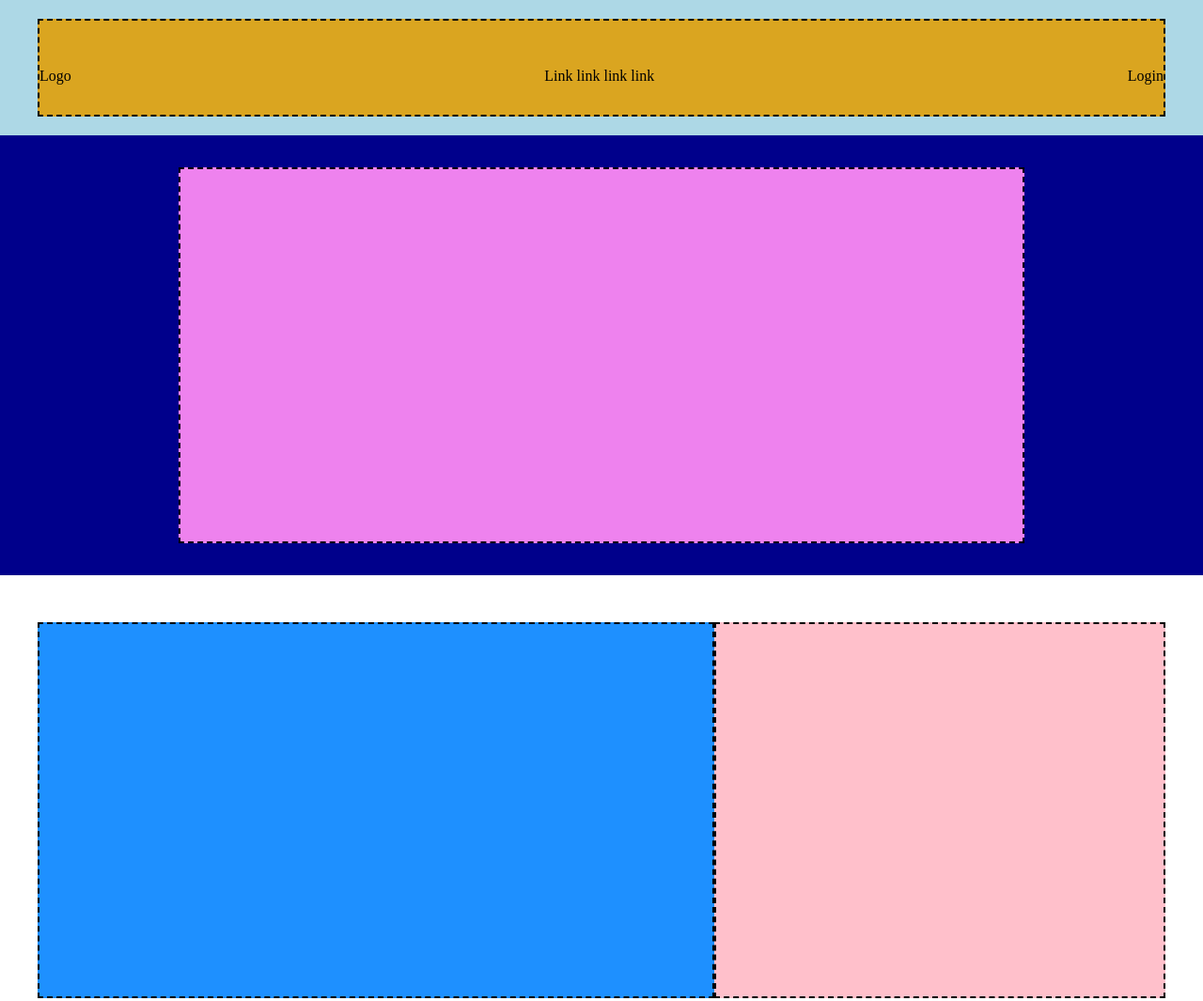
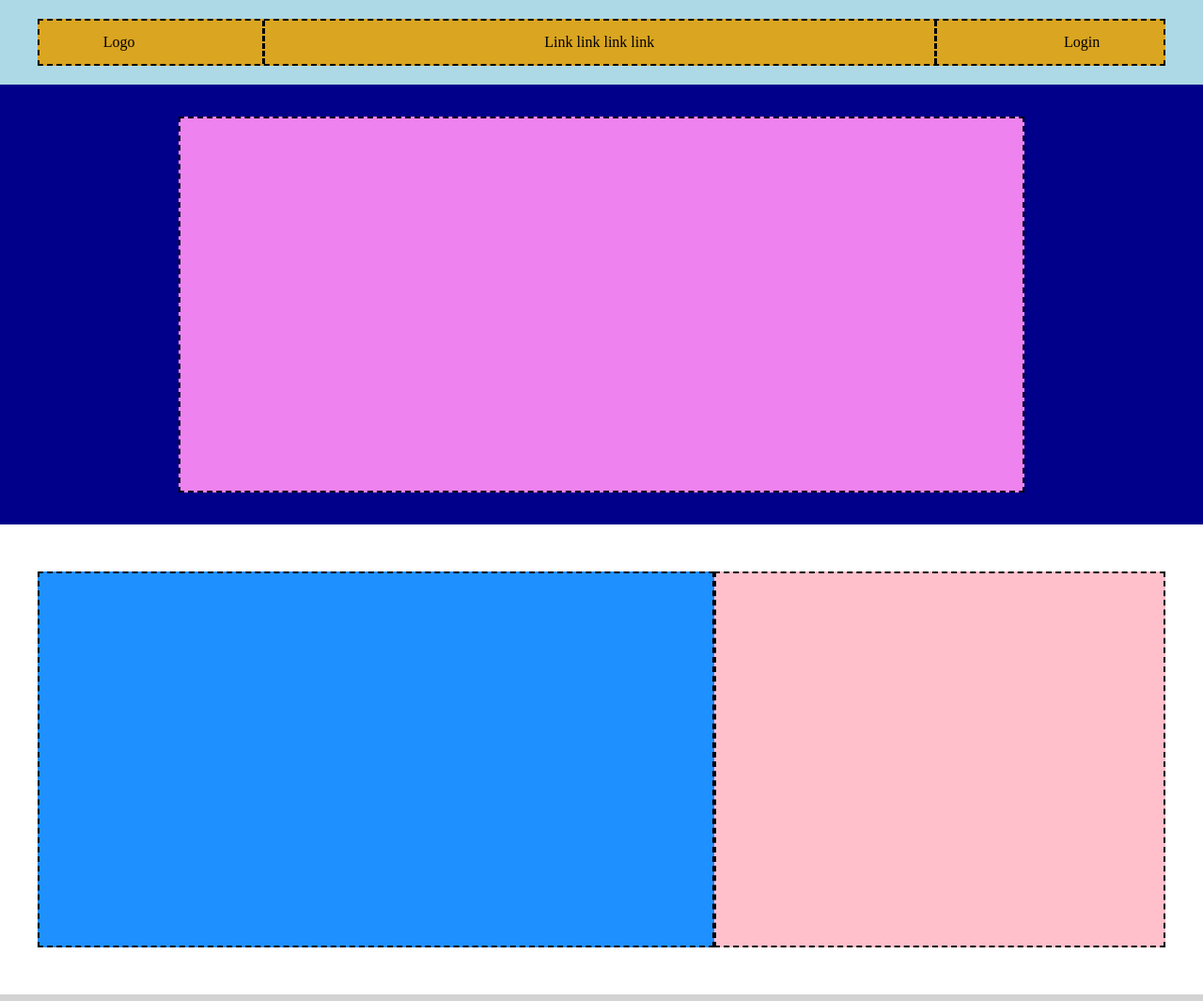
Before and after one commit to Skiotto93/htmlcss-struttura-discord, a plain HTML site: page index.html in a window 1280 px wide. Shown: the top 1065 px of the page at 94% size. Drawn offline with Linux system fonts and the light colour scheme.

Commit message:
Aggiunto footer ed aggiustato header

```diff
--- a/index.html
+++ b/index.html
@@ -9,11 +9,11 @@
 </head>
 <body class="debug">
     <header>
-        <section class="container header-top">
+        <div class="container header-top">
             <div class="logo">Logo</div>
             <nav class="main-nav">Link link link link</nav>
             <div class="login">Login</div>
-        </section>
+        </div>
     </header>
     <main>
 
--- a/style.css
+++ b/style.css
@@ -90,7 +90,18 @@ header {
 
 .header-top {
     display: flex;
-    justify-content: space-between;
+    justify-content: space-around;
+    align-items: center;
+}
+
+.main-nav {
+    border-left: dashed;
+    height: 100%;
+    border-right: dashed;
+    width: 60%;
+    display: flex;
+    justify-content: center;
+    align-items: center;
 }
 
 /*-----------
```
